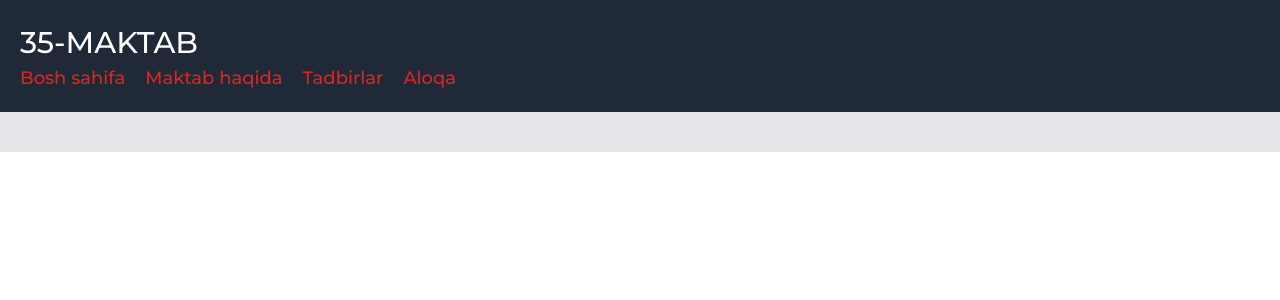
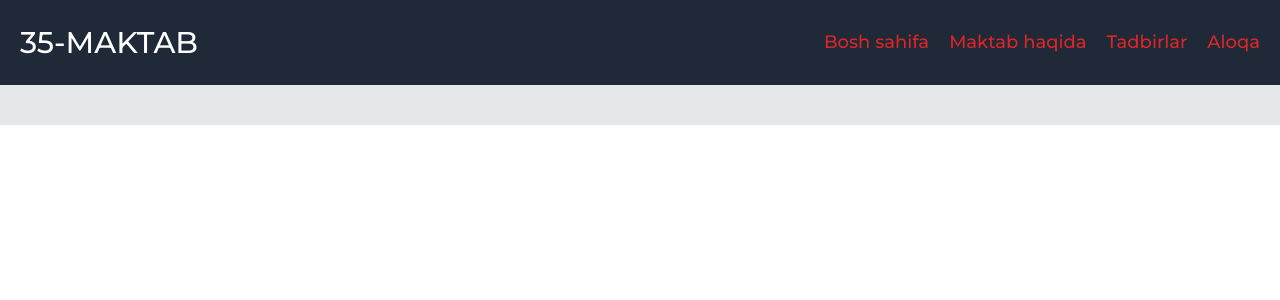
Before and after one commit to Zuhriddin1804/35-maktab, a React (Vite) app: page / in a window 1280 px wide. Shown: the top 300 px of the page. Built offline with nearby package versions, Linux system fonts and the light colour scheme.

Commit message:
The header has been styled

```diff
--- a/src/components/Header.jsx
+++ b/src/components/Header.jsx
@@ -4,7 +4,7 @@ import { Link, NavLink } from 'react-router-dom';
 const Header = () => {
     return (
         <header className='w-full bg-gray-800 py-5'>
-            <div className='container'>
+            <div className='flex justify-between items-center container'>
                 <div>
                     <Link className='text-white text-3xl font-medium leading-normal' to='/'>35-MAKTAB</Link>
                 </div>
```
